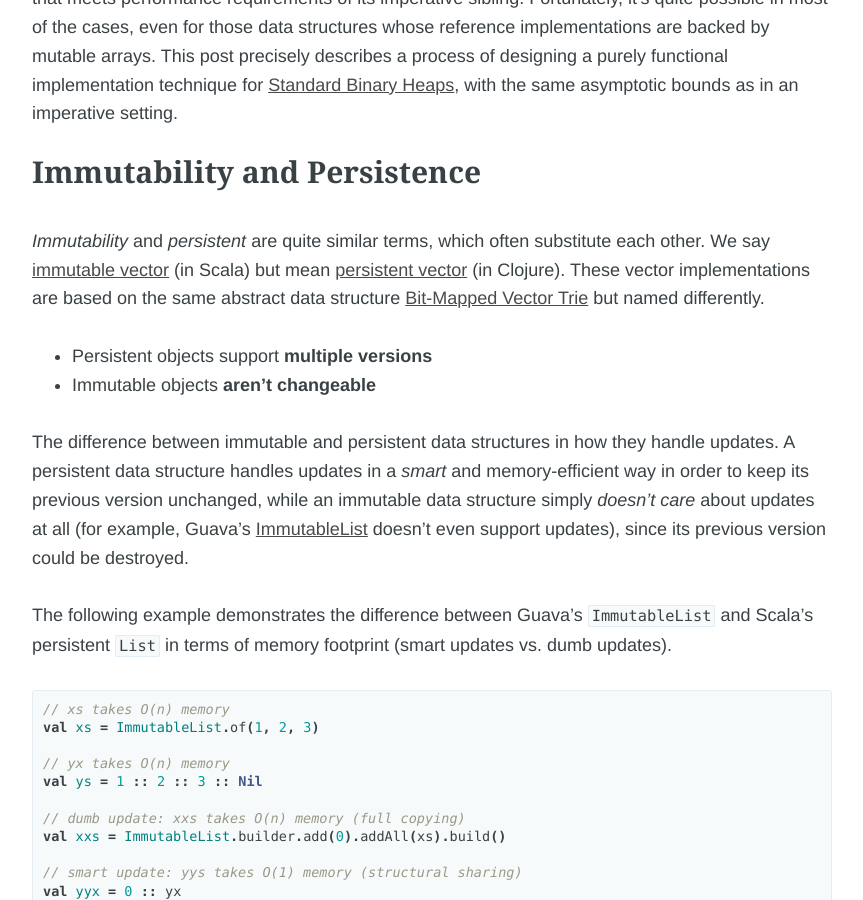
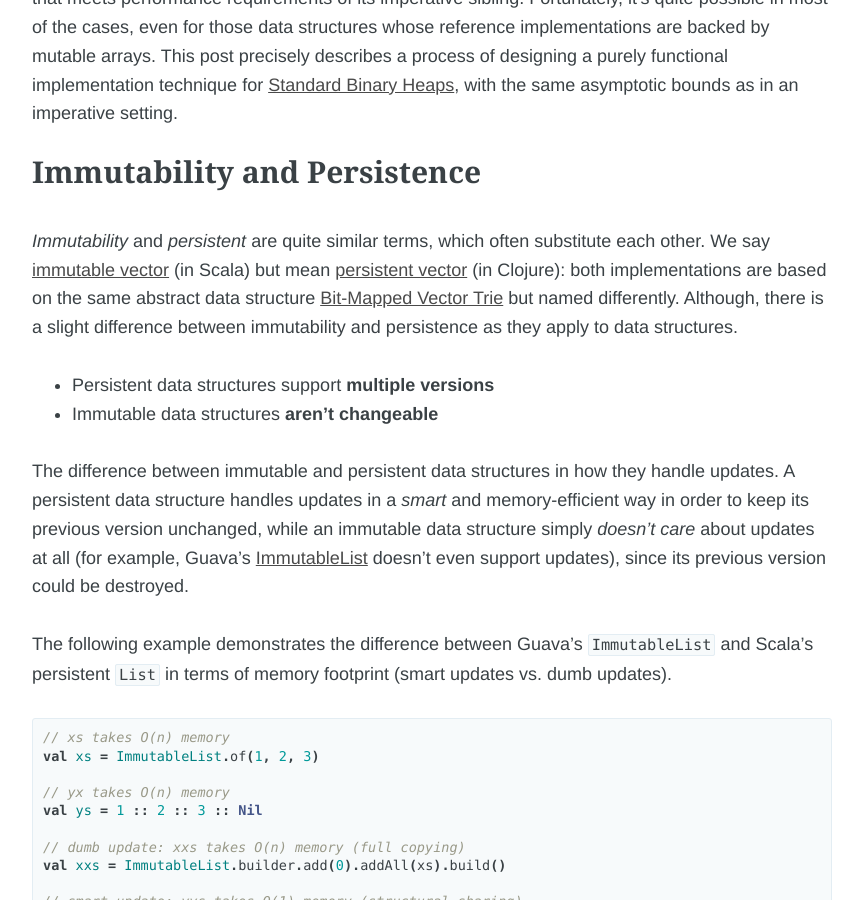
Before and after one commit to vkostyukov/vkostyukov.github.com, a Jekyll site: the page built from _posts/2015-04-04-designing-a-pfds.markdown, in a window 1280 px wide and 900 px high, scrolled down 390 px. Shown: the whole window, without its empty margins (208-1071 px from the left). Built offline with Jekyll 4.4.1, drawn with Linux system fonts in a browser that asks for light colours; Markdown is read by kramdown in place of the engine named in the settings.

Commit message:
Tiny changes

```diff
--- a/_posts/2015-04-04-designing-a-pfds.markdown
+++ b/_posts/2015-04-04-designing-a-pfds.markdown
@@ -9,10 +9,10 @@ Functional programming nicely leverages constraints on _how_ programs are writte
 
 #### Immutability and Persistence
 
-_Immutability_ and _persistent_ are quite similar terms, which often substitute each other. We say [immutable vector][1] (in Scala) but mean [persistent vector][2] (in Clojure). These vector implementations are based on the same abstract data structure [Bit-Mapped Vector Trie][3] but named differently.
+_Immutability_ and _persistent_ are quite similar terms, which often substitute each other. We say [immutable vector][1] (in Scala) but mean [persistent vector][2] (in Clojure): both implementations are based on the same abstract data structure [Bit-Mapped Vector Trie][3] but named differently. Although, there is a slight difference between immutability and persistence as they apply to data structures.
 
-* Persistent objects support **multiple versions**
-* Immutable objects **aren't changeable**
+* Persistent data structures support **multiple versions**
+* Immutable data structures **aren't changeable**
 
 The difference between immutable and persistent data structures in how they handle updates. A persistent data structure handles updates in a _smart_ and memory-efficient way in order to keep its previous version unchanged, while an immutable data structure simply _doesn't care_ about updates at all (for example, Guava's [ImmutableList][4]  doesn't even support updates), since its previous version could be destroyed.
 
```
